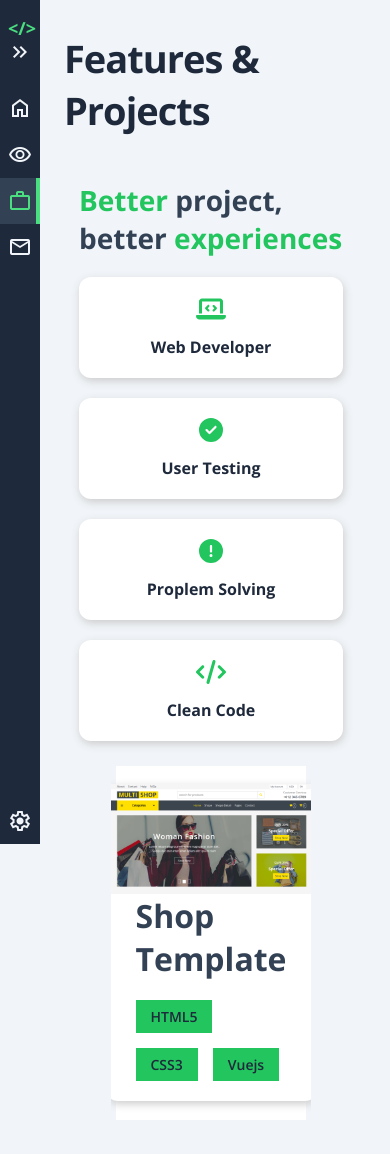
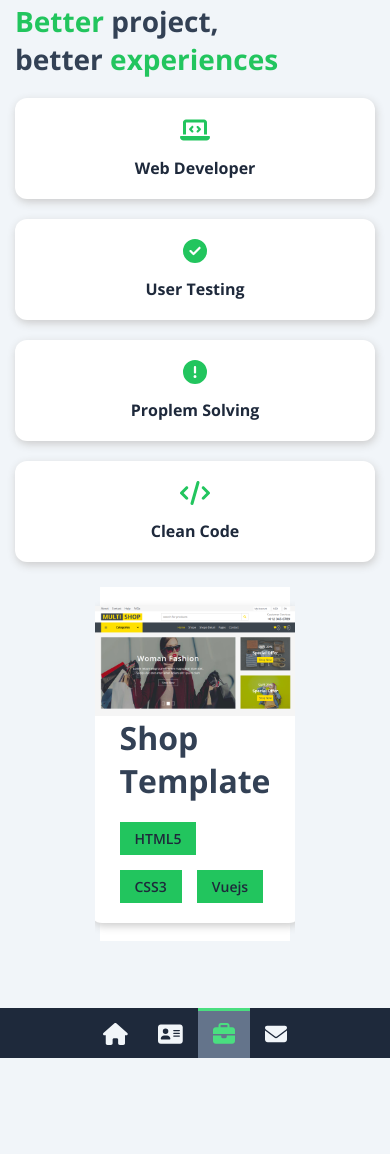
Before and after one commit to OmarShahwan99/Portfolio, a Vue app: page /portfolio in a window 390 px wide. After the commit the page ends 1058 px from the top, so only its background shows below. Built offline with nearby package versions, Linux system fonts and the light colour scheme.

Commit message:
add navigations at bottom in mobile devices

```diff
--- a/src/App.vue
+++ b/src/App.vue
@@ -1,6 +1,7 @@
 <template>
   <div class="app">
-    <SideBar />
+    <SideBar :sidebarIsOpen="sidebarIsOpen"/>
+    <MobileNavigations />
     <main>
       <router-view v-slot="slotProps">
         <transition name="route" mode="out-in">
@@ -13,11 +14,36 @@
 
 <script>
 import SideBar from './Layout/SideBar/SideBar.vue';
+import MobileNavigations from './Layout/MobileNavigations/MobileNavigations.vue'
 
 export default {
   components: {
     SideBar,
-  }
+    MobileNavigations
+  },
+  data(){
+        return {
+            sidebarIsOpen: false,
+            itemsList: [
+                { link: '/', icon: 'fa-house', title: 'Home' },
+                { link: '/about', icon: 'fa-address-card', title: 'About' },
+                { link: '/portfolio', icon: 'fa-briefcase', title: 'Portfolio' },
+                { link: '/contact', icon: 'fa-envelope', title: 'Contact' },
+            ],
+        }
+    },
+    methods: {
+        toggleSidebar() {
+            this.sidebarIsOpen = !this.sidebarIsOpen;
+            return this.sidebarIsOpen;
+        },
+    },
+    provide() {
+        return {
+            items: this.itemsList,
+            toggleSidebar: this.toggleSidebar,
+        }
+    }
 }
 </script>
 
@@ -65,14 +91,9 @@ main {
   padding: 2rem;
   min-height: 100vh;
 }
-@media (max-width: 768px) {
+@media (max-width: 767px) {
   main {
-    padding-left: 6rem;
-  }
-}
-@media (max-width: 450px) {
-  main {
-    padding-left: 4rem;
+    padding: 2rem 0;
   }
 }
 /* .route-enter-from {
--- /dev/null
+++ b/src/Layout/MobileNavigations/MobileNavigations.vue
@@ -0,0 +1,67 @@
+<template>
+    <Teleport to="body">
+        <div>
+            <ul>
+                <router-link
+                    :to="item.link"
+                    v-for="item in items"
+                    :key="item.icon">
+                    <font-awesome-icon :icon="['fas', item.icon]" />
+                </router-link>
+            </ul>
+        </div>
+    </Teleport>
+</template>
+
+<script>
+
+export default {
+    inject: ['items'],
+
+}
+</script>
+
+<style scoped>
+div {
+    width: 100%;
+    background-color: var(--dark);
+    display: flex;
+    justify-content: center;
+    align-items: center;
+}
+@media (min-width: 768px) {
+    div {
+        display: none;
+    }
+}
+ul {
+    list-style: none;
+    display: flex;
+}
+a {
+    color: var(--light);
+    font-size: 22px;
+    padding: 10px 15px;
+    transition: 0.2s;
+    position:relative;
+}
+a:hover,
+.active {
+    background-color: var(--gray);
+    color: var(--primary);
+}
+a::before {
+    content: '';
+    position: absolute;
+    top: 0;
+    left: 0;
+    width: 100%;
+    height: 3px;
+    background-color: var(--primary);
+    display: none;
+}
+a:hover::before,
+a.active::before {
+    display: block;
+}
+</style>
--- a/src/Layout/SideBar/Menu/MenuItem.vue
+++ b/src/Layout/SideBar/Menu/MenuItem.vue
@@ -1,13 +1,20 @@
 <template>
-    <router-link :to="link" class="button" >
-        <span class="material-symbols-outlined">{{ icon }}</span>
-        <span class="text" :class="`${open ? 'showed' : ''}`">{{ title }}</span>
+    <router-link :to="link" class="button">
+        <span>
+            <font-awesome-icon :icon="['fas', icon]" class="icon"/>
+        </span>
+        <span class="text" :class="showTitle">{{ title }}</span>
     </router-link>
 </template>
 
 <script>
 export default {
-    props: ['title', 'icon', 'link', 'open'],
+    props: ['title', 'icon', 'link', 'isOpen'],
+    computed: {
+        showTitle() {
+            return { 'showed': this.isOpen }
+        }
+    }
 }
 </script>
 
@@ -45,11 +52,11 @@ export default {
     color: var(--primary);
     background-color: var(--dark-alt);
 }
-.material-symbols-outlined {
+.icon {
     font-size: 2rem;
 }
 @media (max-width: 450px) {
-    .material-symbols-outlined {
+    .icon {
         font-size: 1.5rem;
     }
 }
--- a/src/Layout/SideBar/Menu/MenuLits.vue
+++ b/src/Layout/SideBar/Menu/MenuLits.vue
@@ -1,5 +1,6 @@
 <template>
-    <h3 v-if="open">Menu</h3>
+    <div>
+        <h3 v-if="isOpen">Menu</h3>
         <div class="menu">
             <menu-item
                 v-for="item in items"
@@ -7,10 +8,11 @@
                 :link="item.link"
                 :title="item.title"
                 :icon="item.icon"
-            :open="open"
+                :isOpen="isOpen"
             ></menu-item>
         </div>
-    <setting-item :open="open"></setting-item>
+        <setting-item :isOpen="isOpen"></setting-item>
+    </div>
 </template>
 
 <script>
@@ -18,7 +20,8 @@ import MenuItem from './MenuItem.vue';
 import SettingItem from './SettingItem.vue';
 
 export default {
-    props: ['items', 'open'],
+    props: ['isOpen'],
+    inject: ['items'],
     components: {
         MenuItem,
         SettingItem,
--- a/src/Layout/SideBar/MenuToggle/MenuToggle.vue
+++ b/src/Layout/SideBar/MenuToggle/MenuToggle.vue
@@ -1,8 +1,8 @@
 <template>
-    <button class="menu-toggle" @click="toggleMenu">
+    <button class="menu-toggle" @click="toggleSidebar">
         <span
             class="material-symbols-outlined"
-            :class="`${isOpen ? 'opened' : 'closed'}`"
+            :class="arrowPosition"
             >keyboard_double_arrow_right
         </span>
     </button>
@@ -11,7 +11,15 @@
 <script>
 export default {
     props: ['isOpen'],
-    inject: ['toggleMenu'],
+    inject: ['toggleSidebar'],
+    computed: {
+        arrowPosition() {
+            return {
+                'opened': this.isOpen,
+                'closed': !this.isOpen
+            }
+        }
+    }
 }
 </script>
 
--- /dev/null
+++ b/src/Layout/SideBar/MyLogo.vue
@@ -0,0 +1,40 @@
+<template>
+    <div class="logo">
+        <h1>&lt;<transition name="name">
+            <span v-if="isOpen" :class="isOpen ? 'open' : ''">Omar</span>
+        </transition>/&gt;</h1>
+    </div>
+</template>
+
+<script>
+export default {
+    props: ['isOpen']
+}
+</script>
+
+<style scoped>
+.logo h1 {
+    color: var(--primary);
+    font-size: 24px
+}
+h1 span {
+    opacity: 0;
+    display: inline-block;
+}
+h1 span.open {
+    opacity: 1;
+}
+.name-enter-active {
+    animation: nameEnter 1s ease-out;
+}
+@keyframes nameEnter {
+    0% {
+        transform: translateY(20px);
+        opacity: 0;
+    }
+    100% {
+        transform: translateY(0);
+        opacity: 1;
+    }
+}
+</style>
--- a/src/Layout/SideBar/SideBar.vue
+++ b/src/Layout/SideBar/SideBar.vue
@@ -1,16 +1,11 @@
 <template>
-    <aside :class="`${menuIsOpen ? 'is-open' : ''}`">
+    <aside :class="openSidebar">
         <div class="header">
-            <div class="logo">
-                <h1>&lt;<transition name="chars"><span
-                        v-if="menuIsOpen"
-                        :class="menuIsOpen ? 'open' : ''">
-                        OMAR</span></transition>/&gt;</h1>
-            </div>
-            <MenuToggle :isOpen="menuIsOpen"/>
+            <my-logo :isOpen="sidebarIsOpen"></my-logo>
+            <MenuToggle :isOpen="sidebarIsOpen"/>
         </div>
         <div class="menu-toggle-wrap">
-            <MenuList :items="itemsList" :open="menuIsOpen"/>
+            <MenuList :isOpen="sidebarIsOpen"/>
         </div>
     </aside>
 </template>
@@ -18,34 +13,22 @@
 <script>
 import MenuToggle from './MenuToggle/MenuToggle.vue';
 import MenuList from './Menu/MenuLits.vue';
+import MyLogo from './MyLogo.vue';
 
 export default {
+    props: ['items', 'sidebarIsOpen'],
+    inject: ['toggleSidebar'],
     components: {
         MenuToggle,
-        MenuList
+        MenuList,
+        MyLogo
     },
-    data(){
-        return {
-            menuIsOpen: false,
-            itemsList: [
-                { link: '/', icon: 'home', title: 'Home' },
-                { link: '/about', icon: 'visibility', title: 'About' },
-                { link: '/portfolio', icon: 'work', title: 'Portfolio' },
-                { link: '/contact', icon: 'mail', title: 'Contact' },
-            ],
+    computed: {
+        openSidebar() {
+            return { 'is-open': this.sidebarIsOpen }
         }
     },
-    methods: {
-        toggleMenu() {
-            this.menuIsOpen = !this.menuIsOpen;
-            return this.menuIsOpen;
-        },
-    },
-    provide() {
-        return {
-            toggleMenu: this.toggleMenu,
-        }
-    }
+
 }
 </script>
 
@@ -61,15 +44,9 @@ aside {
     position: relative;
     z-index: 500;
 }
-@media (max-width: 768px) {
+@media (max-width: 767px) {
     aside {
-        position: fixed;
-        z-index: 99
-    }
-}
-@media (max-width: 450px) {
-    aside {
-        width: calc(2rem + 8px);
+        display: none;
     }
 }
 .header {
@@ -79,48 +56,9 @@ aside {
 .is-open {
     width: var(--sidebar-width);
 }
-@media (max-width: 450px) {
-    .is-open {
-        width: calc(var(--sidebar-width) - 3rem);
-    }
-    .header {
-        margin-left: -0.5rem;
-    }
-}
-.logo h1 {
-    color: var(--primary);
-    font-size: 24px
-}
-@media (max-width: 450px) {
-    .logo h1 {
-        font-size: 18px;
-    }
-}
-h1 span {
-    opacity: 0;
-    display: inline-block;
-}
-h1 span.open {
-    opacity: 1;
-}
 .menu-toggle-wrap {
     display: flex;
     flex-direction: column;
 }
-.chars-enter-active {
-    animation: charsEnter 1s ease-out;
-}
-.chars-enter-active.done {
-    animation: none;
-}
-@keyframes charsEnter {
-    0% {
-        transform: translateY(20px);
-        opacity: 0;
-    }
-    100% {
-        transform: translateY(0);
-        opacity: 1;
-    }
-}
+
 </style>
--- a/src/UI/BaseButton.vue
+++ b/src/UI/BaseButton.vue
@@ -3,12 +3,6 @@
         <slot></slot>
     </button>
 </template>
-
-<script>
-export default {
-
-}
-</script>
 
 <style scope>
 .base-button {
--- a/src/main.js
+++ b/src/main.js
@@ -11,11 +11,26 @@ import { library } from '@fortawesome/fontawesome-svg-core'
 import { FontAwesomeIcon } from '@fortawesome/vue-fontawesome'
 
 /* import specific icons */
-import {faEye, faLaptopCode, faCode, faCheckCircle, faCircleExclamation } from '@fortawesome/free-solid-svg-icons'
+import {faEye, faLaptopCode, faCode, faCheckCircle, faCircleExclamation, faHouse, faAddressCard, faBriefcase, faEnvelope, faInfo } from '@fortawesome/free-solid-svg-icons'
 import { faFacebookF, faGithub, faLinkedinIn, faTelegram } from '@fortawesome/free-brands-svg-icons';
 
 /* add icons to the library */
-library.add(faEye, faFacebookF, faGithub, faTelegram, faLinkedinIn, faLaptopCode, faCode, faCheckCircle, faCircleExclamation);
+library.add(
+    faEye,
+    faFacebookF,
+    faGithub,
+    faTelegram,
+    faLinkedinIn,
+    faLaptopCode,
+    faCode,
+    faCheckCircle,
+    faCircleExclamation,
+    faHouse,
+    faAddressCard,
+    faBriefcase,
+    faEnvelope,
+    faInfo
+);
 
 const app = createApp(App)
 
--- a/src/views/AboutPage.vue
+++ b/src/views/AboutPage.vue
@@ -1,6 +1,5 @@
 <template>
     <div class="about">
-        <base-title>About & Skills</base-title>
         <div class="container">
             <about-me></about-me>
             <my-skills></my-skills>
--- a/src/views/PortfolioPage.vue
+++ b/src/views/PortfolioPage.vue
@@ -1,6 +1,5 @@
 <template>
     <div class="portfolio">
-        <base-title>Features & Projects</base-title>
         <div class="container">
             <div class="features">
                 <features-boxes></features-boxes>
```
Lines whose indentation alone changed are shown as unchanged.
